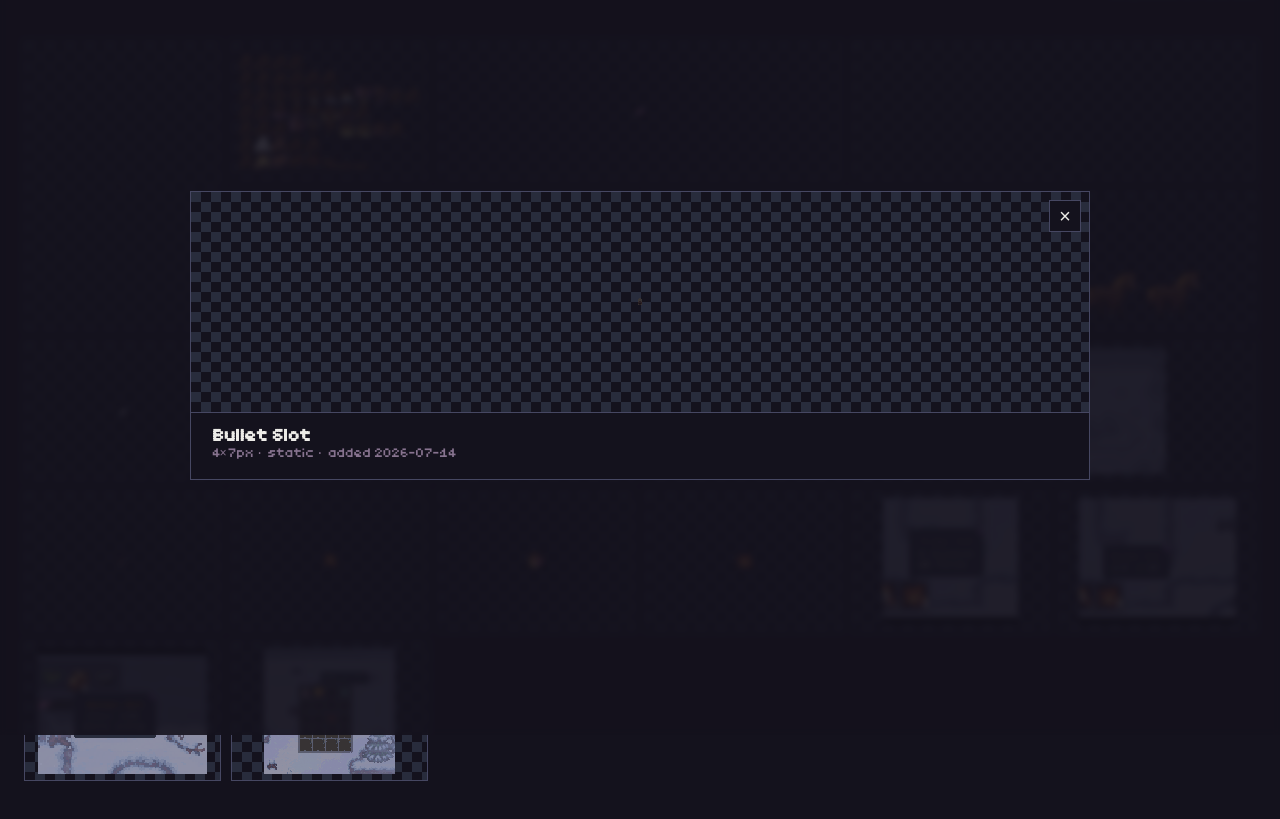
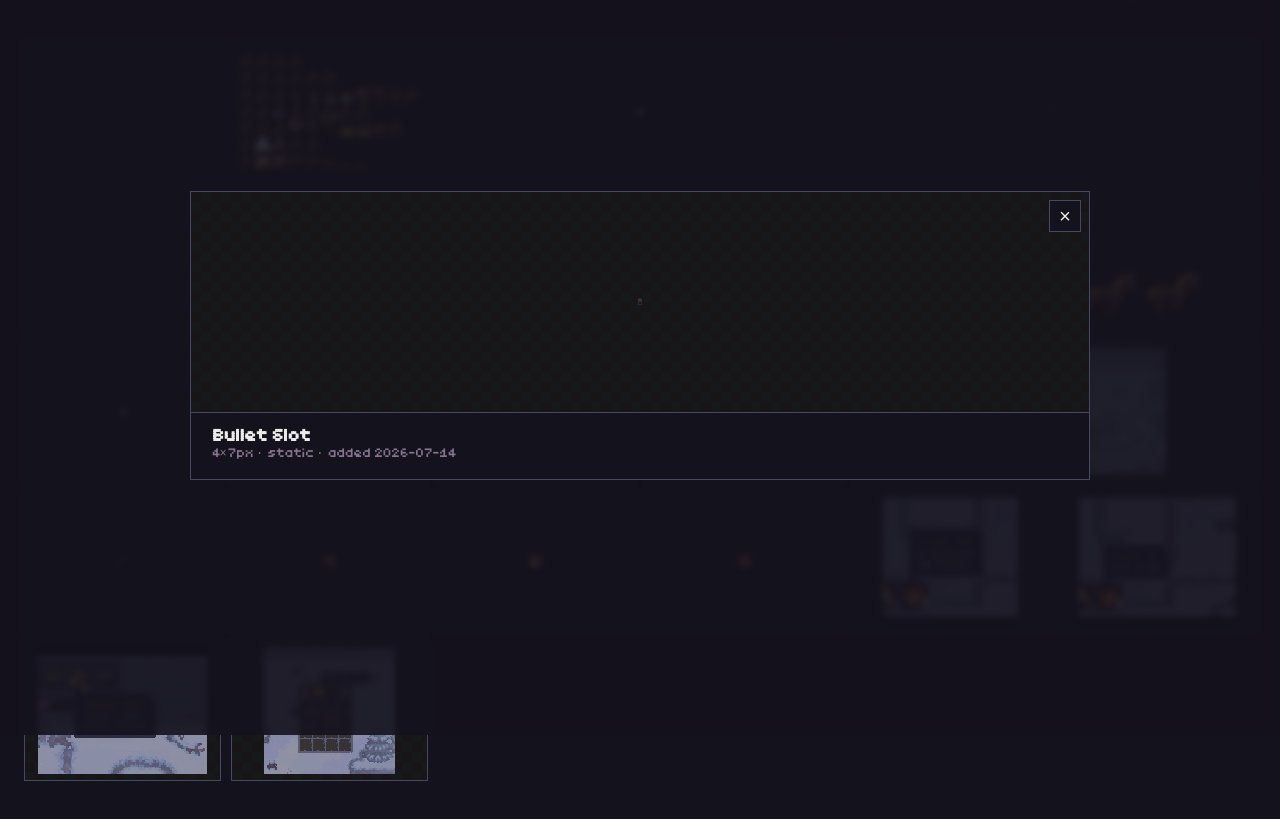
Before and after one commit to Disketaa/Pixel-Portfolio, a website: page index.html in a window 1280 px wide. Both pictures are taken after a click on the button "Bullet Slot". Shown: the part 65-884 px from the top of the page. Drawn offline with Linux system fonts and the light colour scheme.

Commit message:
Style: update checkerboard pattern to dark-moon and kettle-black colors

```diff
--- a/style.css
+++ b/style.css
@@ -110,7 +110,7 @@ main {
   position: relative;
   grid-column: span var(--col-desktop, 1);
   grid-row: span var(--row-desktop, 1);
-  background-image: repeating-conic-gradient(var(--panel) 0% 25%, var(--panel-alt) 0% 50%);
+  background-image: repeating-conic-gradient(var(--dark-moon) 0% 25%, var(--kettle-black) 0% 50%);
   background-size: 20px 20px;
   border: 1px solid var(--panel-line);
   overflow: hidden;
@@ -310,7 +310,7 @@ button {
   align-items: center;
   justify-content: center;
   padding: 28px;
-  background-image: repeating-conic-gradient(var(--panel) 0% 25%, var(--panel-alt) 0% 50%);
+  background-image: repeating-conic-gradient(var(--dark-moon) 0% 25%, var(--kettle-black) 0% 50%);
   background-size: 20px 20px;
   overflow: hidden;
 }
```
